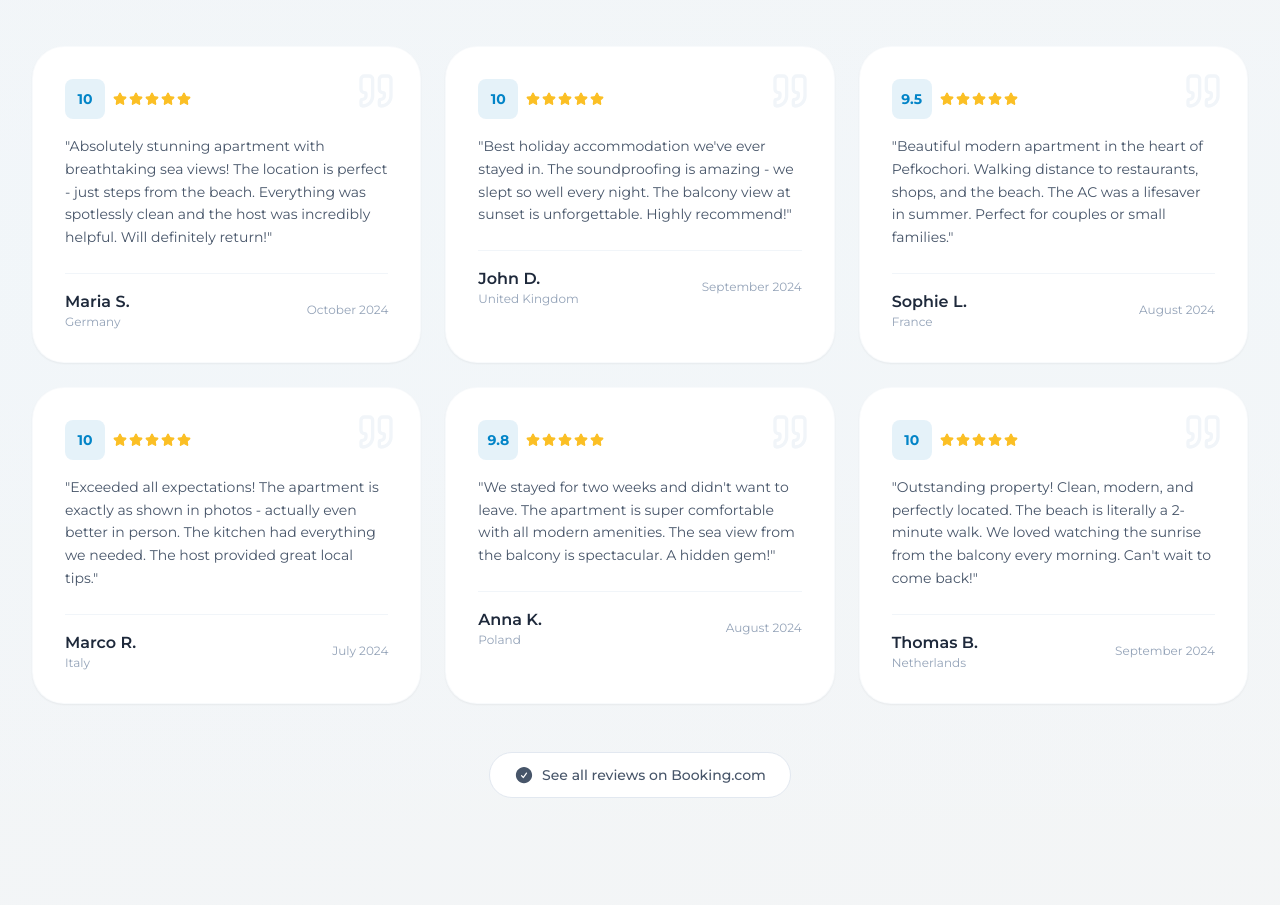
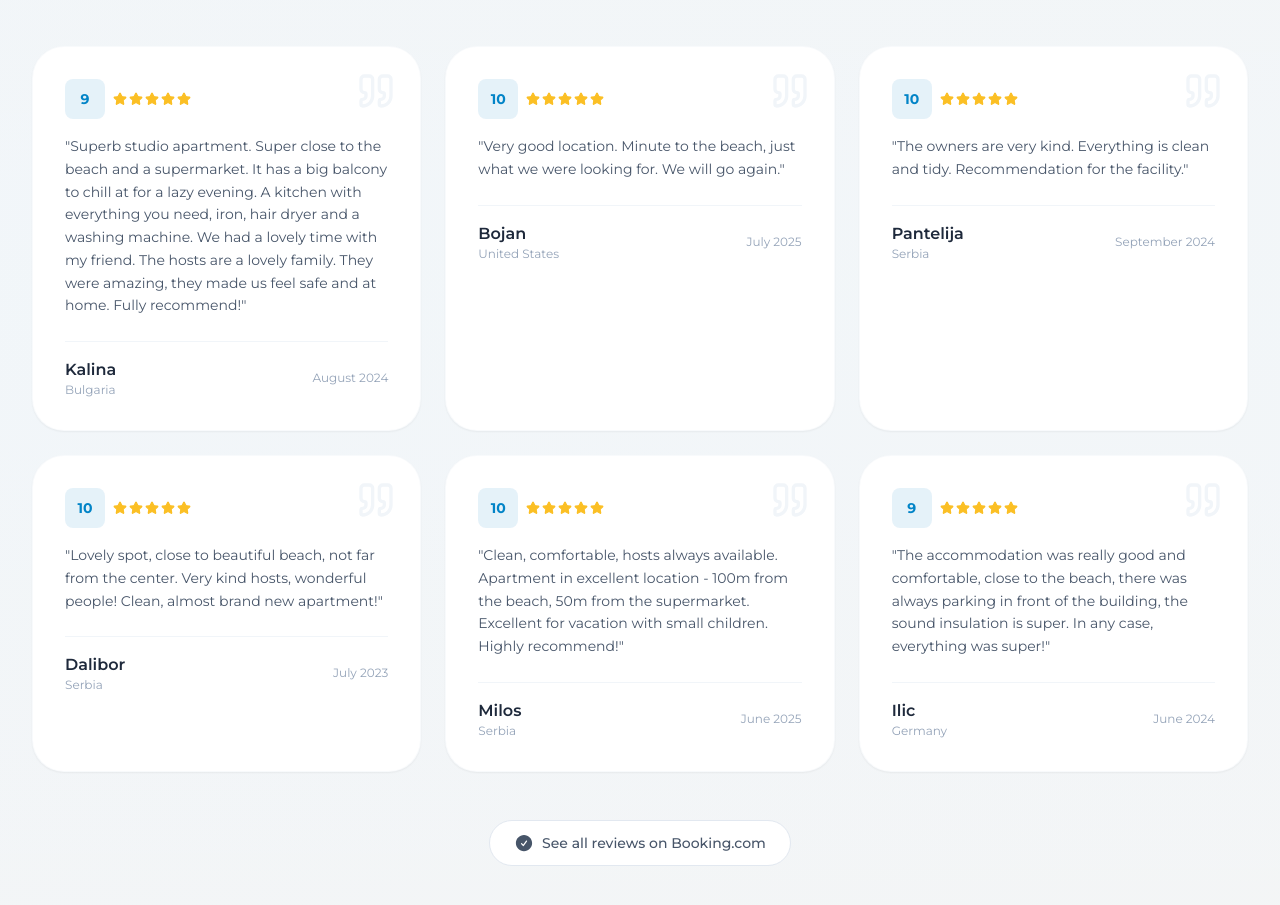
Before and after one commit to BESTOFALL11/Apartment-Duri, a React (Vite) app: page / in a window 1280 px wide. Shown: the part 7400-8305 px from the top of the page. Built offline with nearby package versions, Linux system fonts and the light colour scheme; no server answers.

Commit message:
Update reviews with real Booking.com guest feedback

```diff
--- a/components/Reviews.tsx
+++ b/components/Reviews.tsx
@@ -12,46 +12,46 @@ interface Review {
 
 const REVIEWS: Review[] = [
     {
-        name: "Maria S.",
-        country: "Germany",
-        rating: 10,
-        text: "Absolutely stunning apartment with breathtaking sea views! The location is perfect - just steps from the beach. Everything was spotlessly clean and the host was incredibly helpful. Will definitely return!",
-        date: "October 2024"
+        name: "Kalina",
+        country: "Bulgaria",
+        rating: 9.0,
+        text: "Superb studio apartment. Super close to the beach and a supermarket. It has a big balcony to chill at for a lazy evening. A kitchen with everything you need, iron, hair dryer and a washing machine. We had a lovely time with my friend. The hosts are a lovely family. They were amazing, they made us feel safe and at home. Fully recommend!",
+        date: "August 2024"
     },
     {
-        name: "John D.",
-        country: "United Kingdom",
+        name: "Bojan",
+        country: "United States",
         rating: 10,
-        text: "Best holiday accommodation we've ever stayed in. The soundproofing is amazing - we slept so well every night. The balcony view at sunset is unforgettable. Highly recommend!",
+        text: "Very good location. Minute to the beach, just what we were looking for. We will go again.",
+        date: "July 2025"
+    },
+    {
+        name: "Pantelija",
+        country: "Serbia",
+        rating: 10,
+        text: "The owners are very kind. Everything is clean and tidy. Recommendation for the facility.",
         date: "September 2024"
     },
     {
-        name: "Sophie L.",
-        country: "France",
-        rating: 9.5,
-        text: "Beautiful modern apartment in the heart of Pefkochori. Walking distance to restaurants, shops, and the beach. The AC was a lifesaver in summer. Perfect for couples or small families.",
-        date: "August 2024"
+        name: "Dalibor",
+        country: "Serbia",
+        rating: 10,
+        text: "Lovely spot, close to beautiful beach, not far from the center. Very kind hosts, wonderful people! Clean, almost brand new apartment!",
+        date: "July 2023"
     },
     {
-        name: "Marco R.",
-        country: "Italy",
+        name: "Milos",
+        country: "Serbia",
         rating: 10,
-        text: "Exceeded all expectations! The apartment is exactly as shown in photos - actually even better in person. The kitchen had everything we needed. The host provided great local tips.",
-        date: "July 2024"
+        text: "Clean, comfortable, hosts always available. Apartment in excellent location - 100m from the beach, 50m from the supermarket. Excellent for vacation with small children. Highly recommend!",
+        date: "June 2025"
     },
     {
-        name: "Anna K.",
-        country: "Poland",
-        rating: 9.8,
-        text: "We stayed for two weeks and didn't want to leave. The apartment is super comfortable with all modern amenities. The sea view from the balcony is spectacular. A hidden gem!",
-        date: "August 2024"
-    },
-    {
-        name: "Thomas B.",
-        country: "Netherlands",
-        rating: 10,
-        text: "Outstanding property! Clean, modern, and perfectly located. The beach is literally a 2-minute walk. We loved watching the sunrise from the balcony every morning. Can't wait to come back!",
-        date: "September 2024"
+        name: "Ilic",
+        country: "Germany",
+        rating: 9.0,
+        text: "The accommodation was really good and comfortable, close to the beach, there was always parking in front of the building, the sound insulation is super. In any case, everything was super!",
+        date: "June 2024"
     }
 ];
 
```
